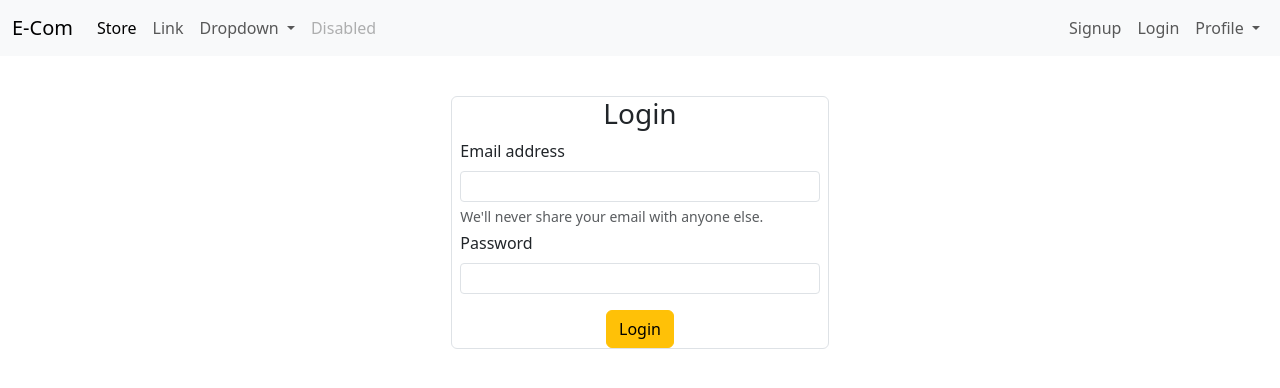
After one commit to Rajivsraj/dblog, a Django app: page /login/ in a window 1280 px wide. The commit adds this page. Shown: the top 388 px of the page. Run offline with Django 4.2, Linux system fonts and the light colour scheme.

Commit message:
Login Completed

```diff
--- a/store/templates/base.html
+++ b/store/templates/base.html
@@ -38,7 +38,10 @@
       </ul>
       <ul class="d-flex navbar-nav">
         <li class="nav-item">
-          <a href="signup/" class="nav-link">Signup</a>
+          <a href="/signup" class="nav-link">Signup</a>
+        </li>
+        <li class="nav-item">
+          <a href="/login" class="nav-link">Login</a>
         </li>
         <li class="nav-item dropdown">
           <a class="nav-link dropdown-toggle" href="#" role="button" data-bs-toggle="dropdown" aria-expanded="false">
--- /dev/null
+++ b/store/templates/login.html
@@ -0,0 +1,32 @@
+{% extends 'base.html' %}
+
+{% block content %}
+    <div class="container">
+        <div class="row justify-content-center align-items-center mt-4 g-3">
+
+            <div class="col-4 border rounded">
+                <h3 class="text-center">Login</h3>
+
+                {% if error_msg %}
+                  <div class="alert alert-danger">{{error_msg}}</div>
+                {% endif %}
+                <form action="/login/" method="post">
+                    {% csrf_token %}
+
+                    <div class="mb-1">
+                      <label for="email" class="form-label">Email address</label>
+                      <input type="email" class="form-control form-control-sm"  name="email" value="{{all_values.email}}" id="email" aria-describedby="emailHelp">
+                      <div id="emailHelp" class="form-text">We'll never share your email with anyone else.</div>
+                    </div>
+
+                    <div class="mb-3">
+                      <label for="password" class="form-label">Password</label>
+                      <input type="password" class="form-control form-control-sm" name="password" id="password">
+                    </div>
+
+                    <button type="submit" class="btn btn-warning mx-auto d-block">Login</button>
+                  </form>
+            </div>
+        </div>
+    </div>
+{% endblock content %}
--- a/store/urls.py
+++ b/store/urls.py
@@ -5,5 +5,6 @@ from . import views
 urlpatterns = [
     path("", views.index, name="homepage"),
     path("signup/", views.signup),
+    path("login/", views.login),
 
 ]
--- a/store/views.py
+++ b/store/views.py
@@ -82,3 +82,24 @@ def signup(request):
                 "all_values": values
             }
             return render(request, "signup.html", data)
+
+
+def login(request):
+    if request.method == "GET":
+        return render(request, "login.html")
+    else:
+        email = request.POST.get("email")
+        password = request.POST.get("password")
+        customer = Customer.get_customer_by_email(email)
+        err_msg = None
+
+        if customer:
+            flag = check_password(password, customer.password)
+            if flag:
+                return redirect("homepage")
+            else:
+                err_msg = "Email or Password Invalid"
+        else:
+            err_msg = "Email or Password Invalid"
+        print(customer, password)
+        return render(request, "login.html", {"error_msg": err_msg})
```
Also changed, not shown: store/models/customer.py (+7 -0 lines).
